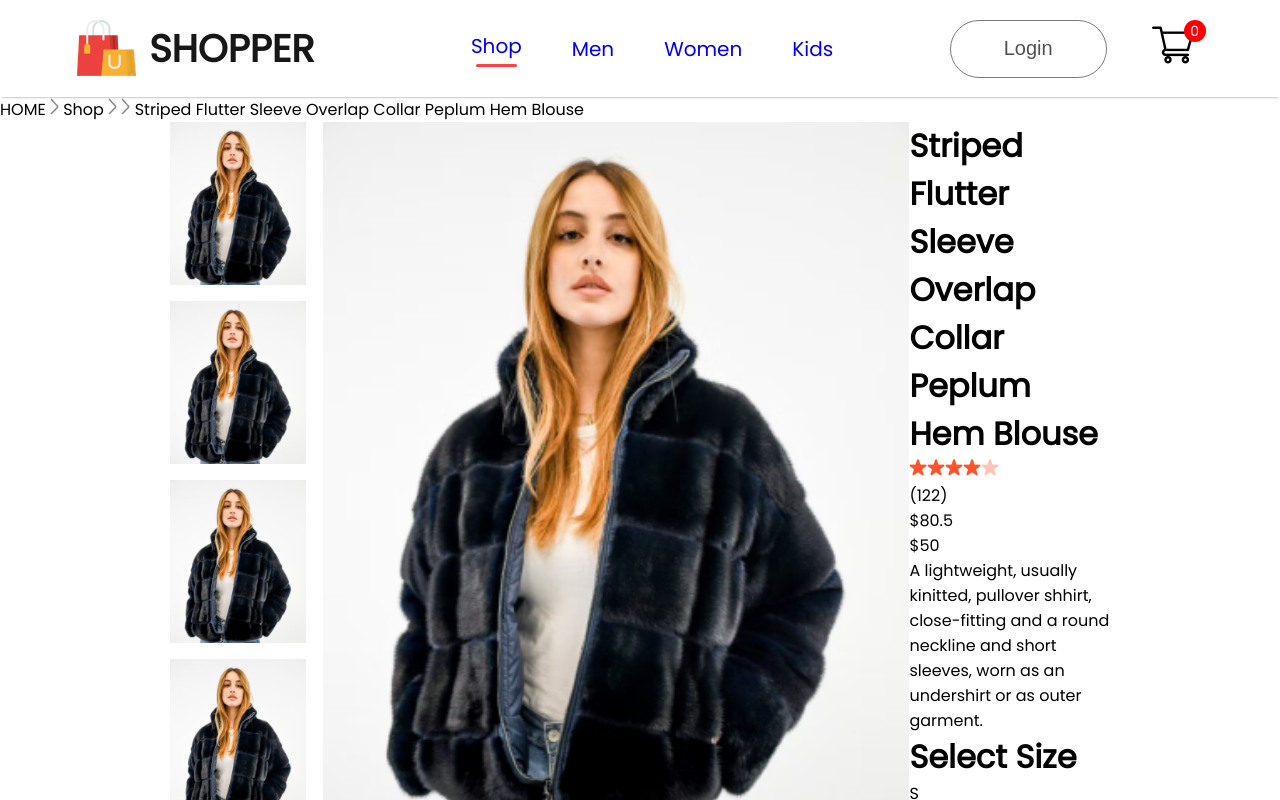
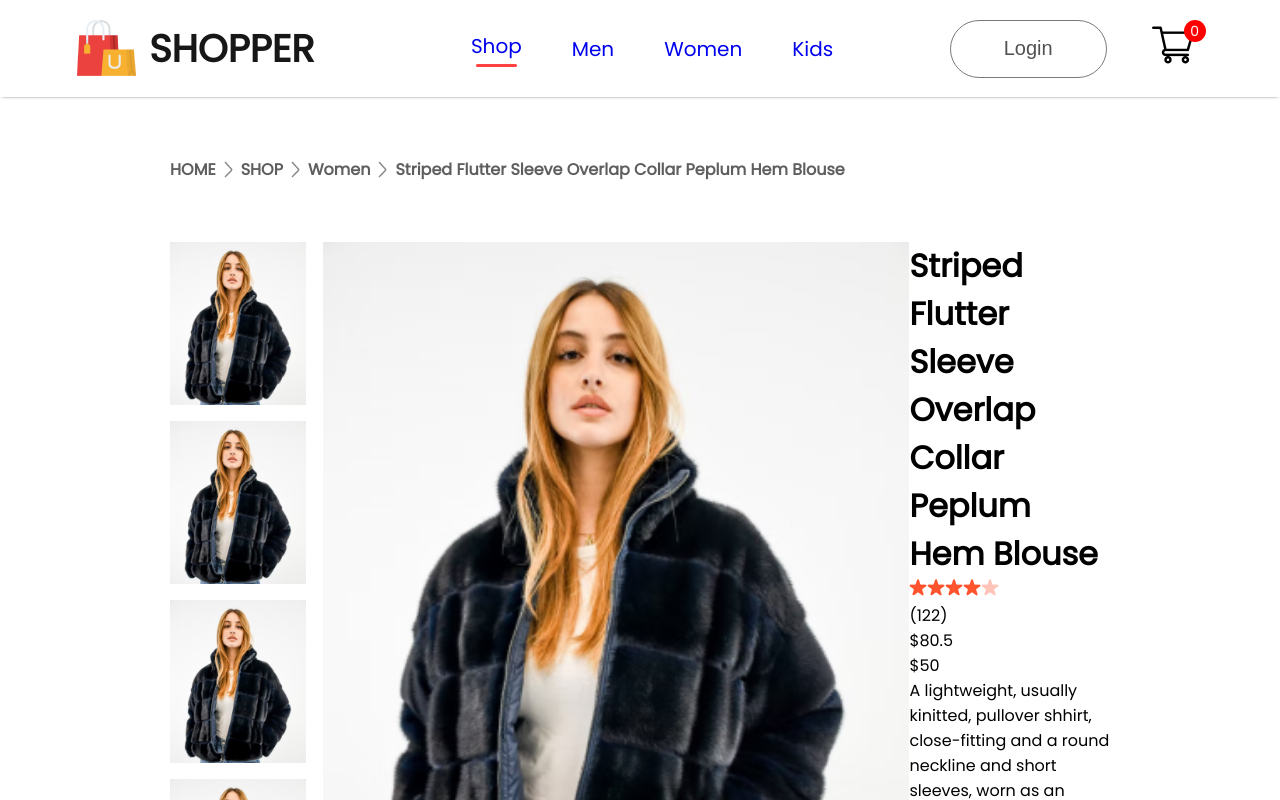
Before and after one commit to Hemant-Mhalsekar/E-Commerce-Website, a React (Create React App) app in the folder frontend/: page /product/1 in a window 1280 px wide. Shown: the top 800 px of the page. Built offline with nearby package versions, Linux system fonts and the light colour scheme.

Commit message:
Breadcrums completed

```diff
--- a/frontend/src/Components/Breadcrums/Breadcrum.css
+++ b/frontend/src/Components/Breadcrums/Breadcrum.css
@@ -0,0 +1,10 @@
+.breadcrum{
+    display: flex;
+    align-items: center;
+    gap: 8px;
+    color: #5e5e5e;
+    font-size: 16px;
+    font-weight: 600;
+    margin: 60px 170px;
+    text-transform: capitalize;
+}
--- a/frontend/src/Components/Breadcrums/Breadcrum.jsx
+++ b/frontend/src/Components/Breadcrums/Breadcrum.jsx
@@ -6,7 +6,7 @@ const Breadcrum = (props) => {
     const {product} = props;
   return (
     <div className='breadcrum'>
-    HOME <img src={arrow_icon} alt=''/> Shop <img src={arrow_icon} alt=''/> {product.catrgory} <img src={arrow_icon} alt=''/> {product.name}
+    HOME <img src={arrow_icon} alt=''/> SHOP <img src={arrow_icon} alt=''/> {product.category} <img src={arrow_icon} alt=''/> {product.name}
     </div>
   )
 }
```
